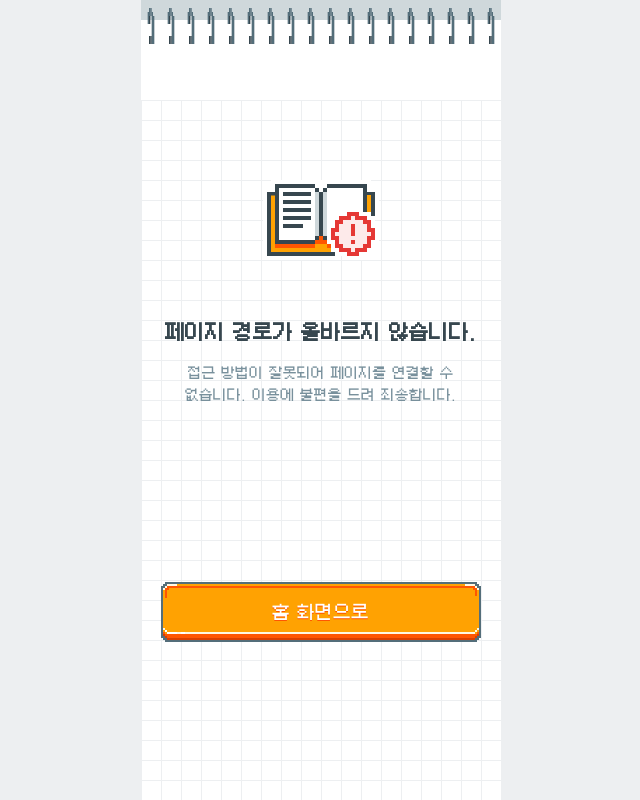
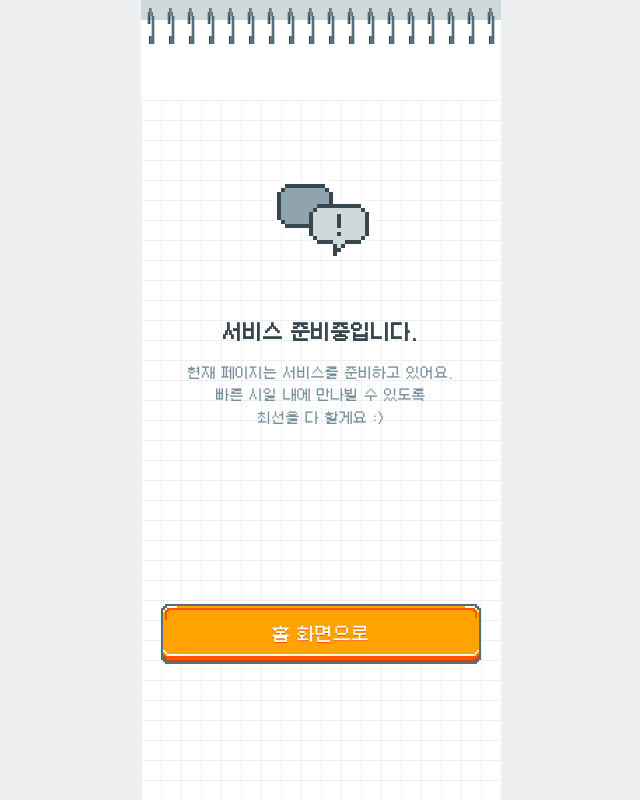
Before and after one commit to bside-4team/4team-client, a Next.js app: page /ready in a window 1280 px wide. Before the commit this address had no page. Shown: the whole page, without its empty margins (319-959 px from the left). Built offline with nearby package versions, Linux system fonts and the light colour scheme.

Commit message:
[KB-161] feat: CError 컴포넌트 적용

```diff
--- a/src/app/not-found.tsx
+++ b/src/app/not-found.tsx
@@ -1,66 +1,7 @@
 'use client';
 
-import IC_ERROR from '@/assets/common/img_error.svg';
-import MainButton from '@/components/Button/MainButton';
-import CHeader from '@/components/c-header';
-import { useRouter } from 'next/navigation';
-import styled from 'styled-components';
+import CError from '@/components/c-error';
 
 export default function NotFound() {
-  const router = useRouter();
-
-  return (
-    <>
-      <CHeader title="" />
-
-      <Container>
-        <IC_ERROR />
-
-        <TextContainer>
-          <Title>페이지 경로가 올바르지 않습니다.</Title>
-
-          <Desc>접근 방법이 잘못되어 페이지를 연결할 수 없습니다. 이용에 불편을 드려 죄송합니다.</Desc>
-        </TextContainer>
-
-        <MainButton btnText="홈 화면으로" onClick={() => router.push('/')} />
-      </Container>
-    </>
-  );
+  return <CError type="404" />;
 }
-
-const Container = styled.div`
-  margin-top: 60px;
-  padding: 0 20px 40px;
-  display: flex;
-  flex-direction: column;
-  justify-content: center;
-  align-items: center;
-  gap: 37px;
-`;
-
-const TextContainer = styled.div`
-  display: flex;
-  flex-direction: column;
-  justify-content: center;
-  align-items: center;
-  gap: 15px;
-  margin-bottom: 138px;
-`;
-
-const Title = styled.div`
-  font-size: 20px;
-  font-style: normal;
-  font-weight: 700;
-  line-height: 150%;
-  text-align: center;
-`;
-
-const Desc = styled.p`
-  padding: 0 20px;
-  font-size: 14px;
-  font-style: normal;
-  font-weight: 400;
-  line-height: 160%;
-  color: ${({ theme }) => theme.colors.neutral.bg40};
-  text-align: center;
-`;
--- /dev/null
+++ b/src/app/ready/page.tsx
@@ -0,0 +1,7 @@
+'use client';
+
+import CError from '@/components/c-error';
+
+export default function Ready() {
+  return <CError type="ready" />;
+}
```
